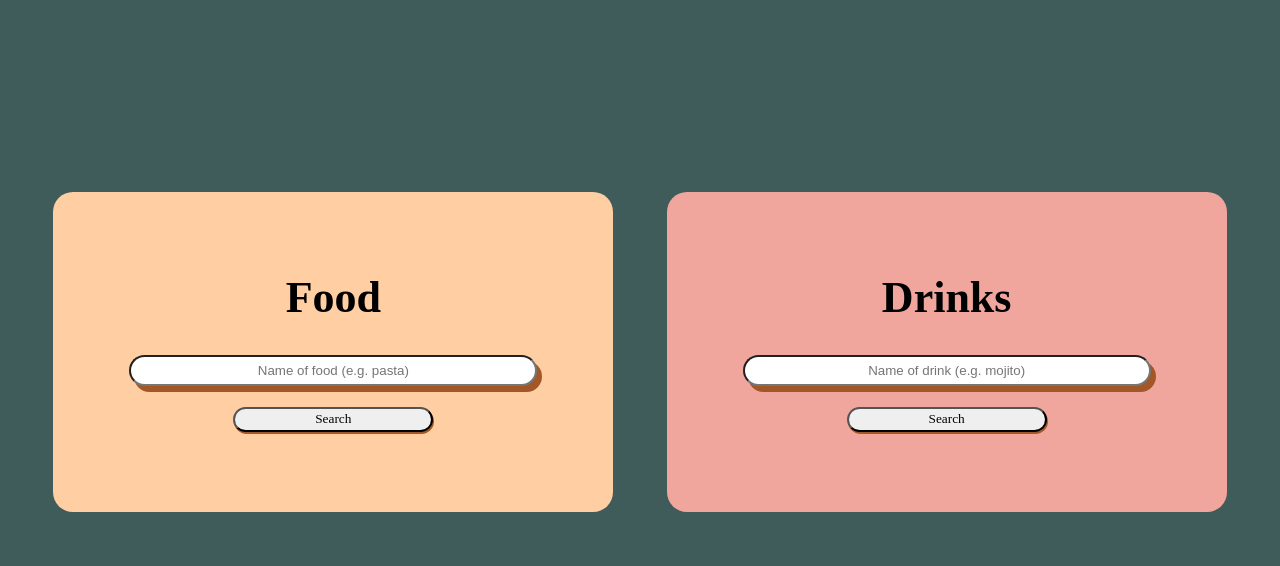
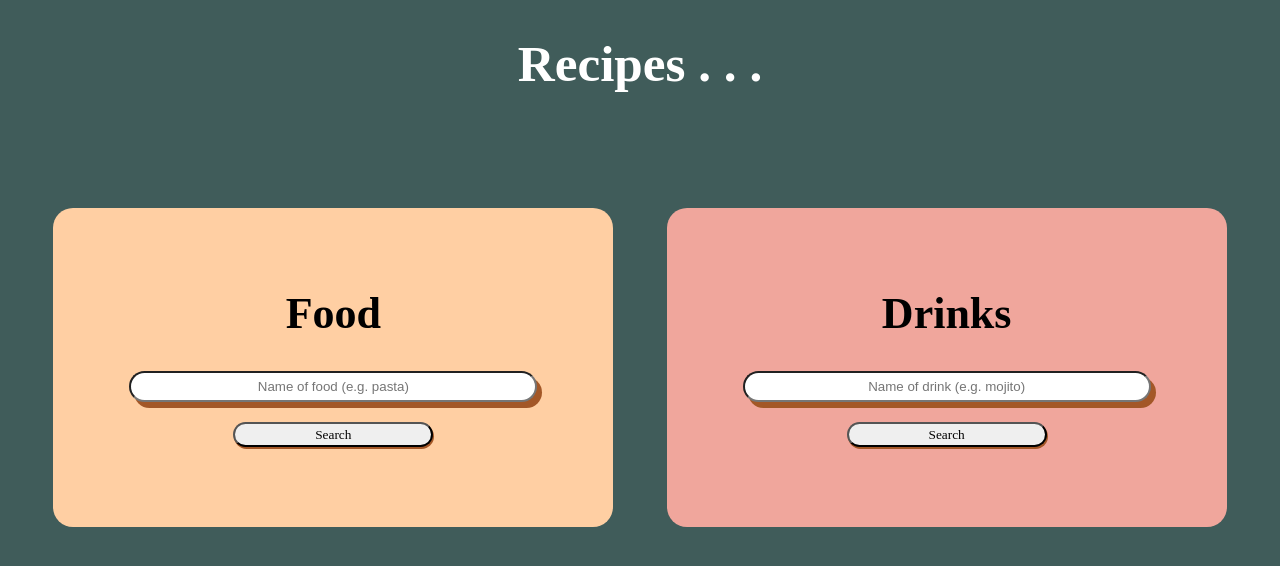
Before and after one commit to michellewongi/recipes, a React (Create React App) app: page / in a window 1280 px wide. Shown: the top 566 px of the page. Built offline with nearby package versions, Linux system fonts and the light colour scheme; a web font is replaced by a local one.

Commit message:
Updating styles

```diff
--- a/src/App.css
+++ b/src/App.css
@@ -20,6 +20,13 @@ input {
 }
 
 /* Main layout */
+
+.logo {
+  color: white;
+  font-size: 3.2rem;
+  font-weight: bold;
+  text-align: center;
+}
 
 .App {
   display: flex;
@@ -54,7 +61,8 @@ input {
 .food-name,
 .drinks-name,
 .foodBtn,
-.drinkBtn {
+.drinkBtn,
+.logo {
   font-family: "Irish Grover", cursive;
 }
 
@@ -101,7 +109,8 @@ input {
     max-width: 200px;
   }
 
-  .App {
+  .search-section {
+    display: flex;
     flex-direction: row;
     justify-content: space-evenly;
   }
@@ -112,8 +121,7 @@ input {
 
   .food-section,
   .drinks-section {
-    margin: 12rem 0;
-    max-width: 550px;
+    margin: 5rem 0 12rem;
     width: 40%;
   }
 }
--- a/src/containers/Home.js
+++ b/src/containers/Home.js
@@ -55,6 +55,8 @@ function Home() {
     // displaying the two sources of data
     // have the UI be interactive
     <main className="App">
+      <h1 className="logo">Recipes . . .</h1>
+      <section className="search-section">
         <section className="food-section">
           <h1 className="food-title">Food</h1>
           <input
@@ -92,6 +94,7 @@ function Home() {
           </button>
           <Drinks drinkList={drink} />
         </section>
+      </section>
     </main>
   );
 }
```
Lines whose indentation alone changed are shown as unchanged.
